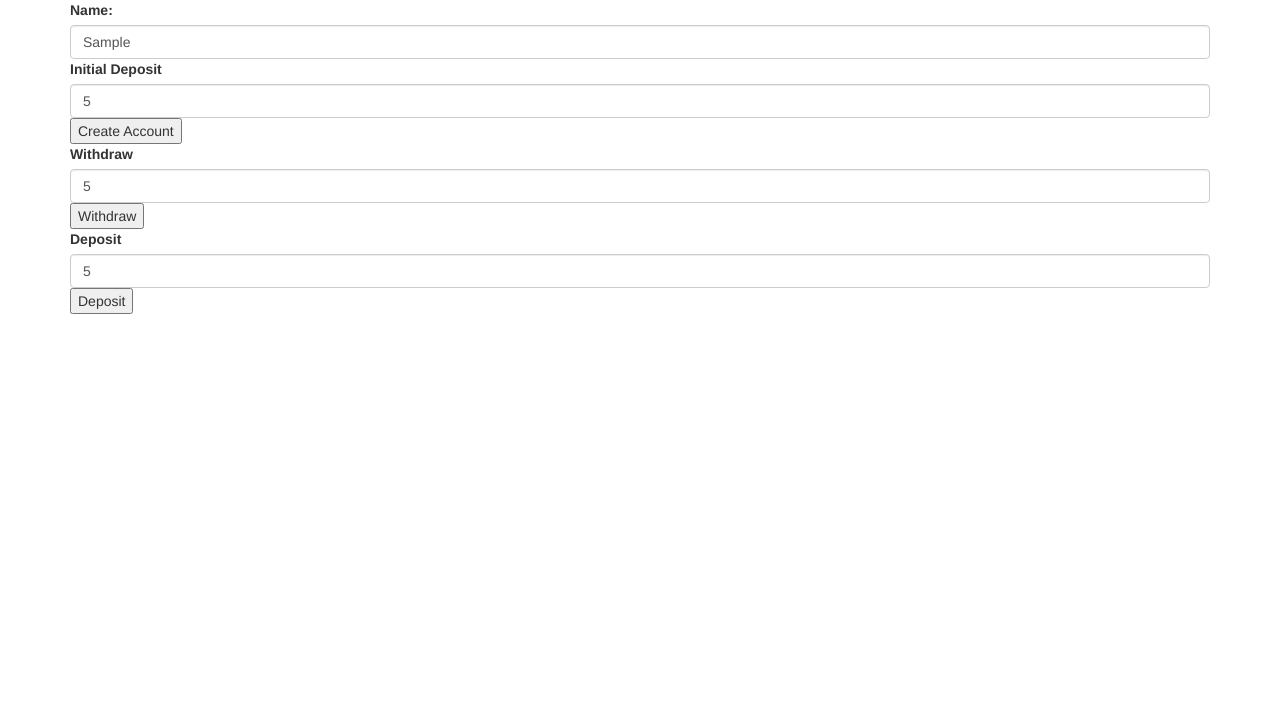
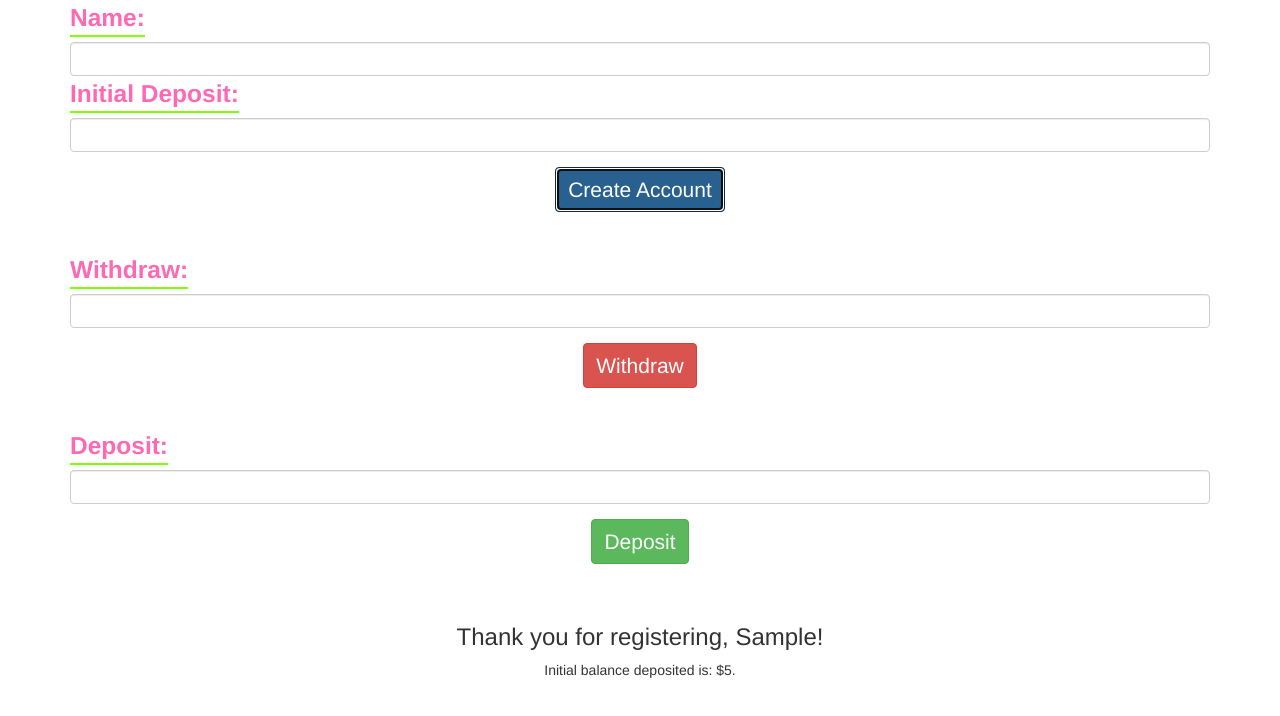
Before and after one commit to daviesre/bank-account, a plain HTML site: page index.html in a window 1280 px wide. Both pictures are taken after typing "Sample", "5", "5", "5" into the empty fields and a click on the button "Create Account". Drawn offline with nearby package versions, Linux system fonts and the light colour scheme.

Commit message:
Add funcitonality to enact account initialization and CSS styling

```diff
--- a/css/styles.css
+++ b/css/styles.css
@@ -0,0 +1,20 @@
+body {
+  text-align:center;
+}
+
+.label-container {
+  font-size: 1.75em;
+  text-align: left;
+}
+
+.btn {
+  margin-top: 15px;
+  margin-bottom: 40px;
+  height: 45px;
+  font-size: 1.5em;
+}
+
+label {
+  border-bottom: 2px solid chartreuse;
+  color: hotpink;
+}
--- a/index.html
+++ b/index.html
@@ -9,28 +9,31 @@
   <body>
     <div class="container">
       <form class="form-group">
-        <div>
+        <div class="label-container">
           <label>Name:</label>
           <input type="text" class= "form-control" id="customer-name">
         </div>
 
-        <div>
-          <label>Initial Deposit</label>
+        <div class="label-container">
+          <label>Initial Deposit:</label>
           <input type="number" class = "form-control" id="initialDeposit">
         </div>
-        <button type="button" id="createAccount">Create Account</button>
+        <button type="button" id="createAccount" class="btn btn-primary">Create Account</button>
 
-        <div>
-          <label>Withdraw</label>
+        <div class="label-container">
+          <label>Withdraw:</label>
           <input type="number" class = "form-control" id="withdrawEntry">
         </div>
-        <button type="button" id="withdrawButton">Withdraw</button>
-        <div>
-          <label>Deposit</label>
+        <button type="button" id="withdrawButton" class="btn btn-danger">Withdraw</button>
+        <div class="label-container">
+          <label>Deposit:</label>
           <input type="number" class = "form-control" id="depositEntry">
         </div>
-        <button type="button" id="depositButton">Deposit</button>
+        <button type="button" id="depositButton" class= "btn btn-success">Deposit</button>
       </form>
+      <div id="output">
+
+      </div>
     </div>
 
     <script src="https://code.jquery.com/jquery-2.2.4.min.js"></script>
--- a/js/scripts.js
+++ b/js/scripts.js
@@ -10,21 +10,36 @@ BankAccount.prototype.withdraw = function(amount) {
   this.balance -= amount;
 }
 
+var clearForm = function () {
+  $("#customer-name").val('');
+  $("#initialDeposit").val('');
+  $("#withdrawEntry").val('');
+  $("#depositEntry").val('');
+};
+
 var bank = null;
 $(document).ready(function(){
+
   $("#createAccount").click(function(){
     var initDeposit = parseInt($("#initialDeposit").val());
     var customerName = $("#customer-name").val();
     bank = new BankAccount (customerName, initDeposit);
+    $("#output").html("<h3>Thank you for registering, " + customerName + "!</h3> Initial balance deposited is: $" + bank.balance + ".</h4>")
+    clearForm();
+
     $("#withdrawButton").click(function(){
-      bank.withdraw(parseInt($("#withdrawEntry").val()));
-      console.log(bank);
+      var withdrawal = parseInt($("#withdrawEntry").val());
+      bank.withdraw(withdrawal);
+      $("#output").html("<h4>You have withdrawn $" + withdrawal + " from your account.</h4><h4>Current balance: $" + bank.balance + ".</h4");
+      clearForm();
     });
 
     $("#depositButton").click(function(){
-      bank.deposit(parseInt($("#depositEntry").val()));
-      console.log(bank);
+      var deposit = parseInt($("#depositEntry").val());
+      bank.deposit(deposit);
+      $("#output").html("<h4>You have deposited $" + deposit + " into your account.</h4><h4>Current balance: $" + bank.balance + ".</h4");
+      clearForm();
+
     });
-    console.log(bank);
   });
 });
```
